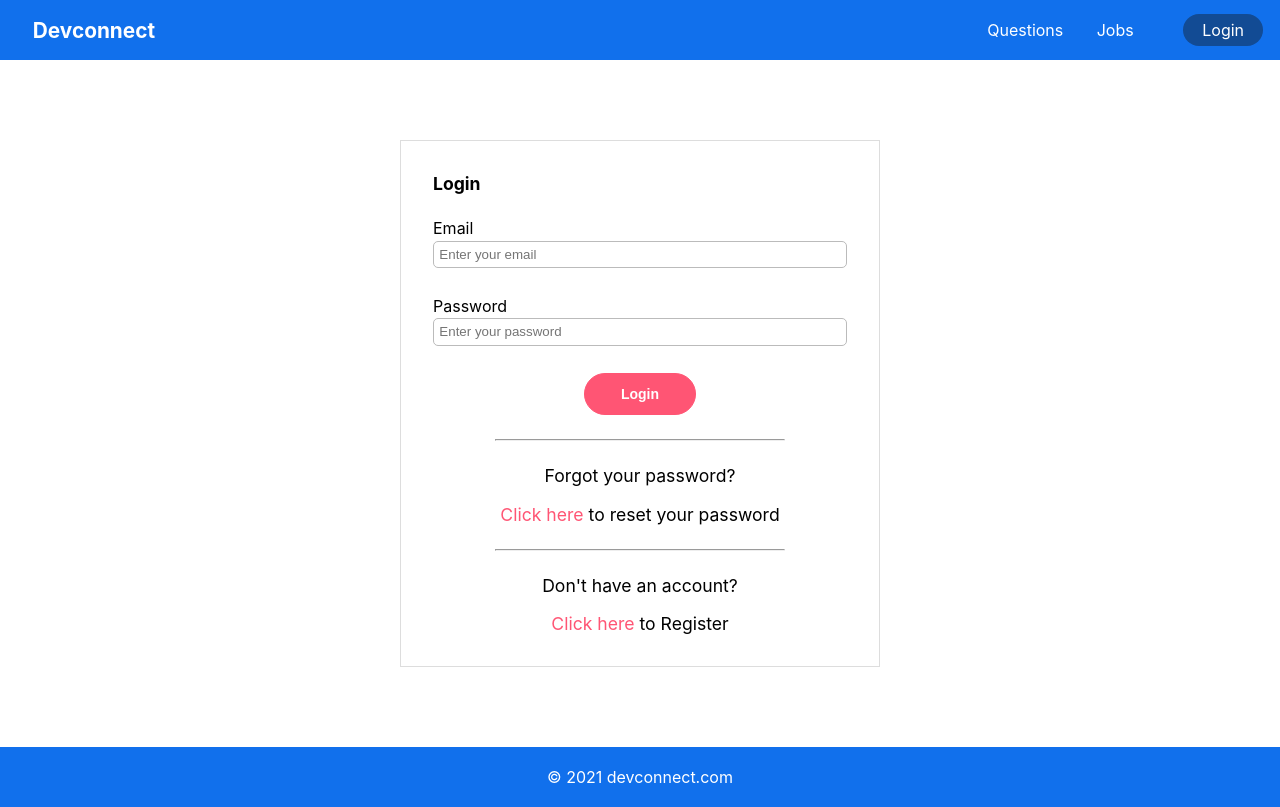
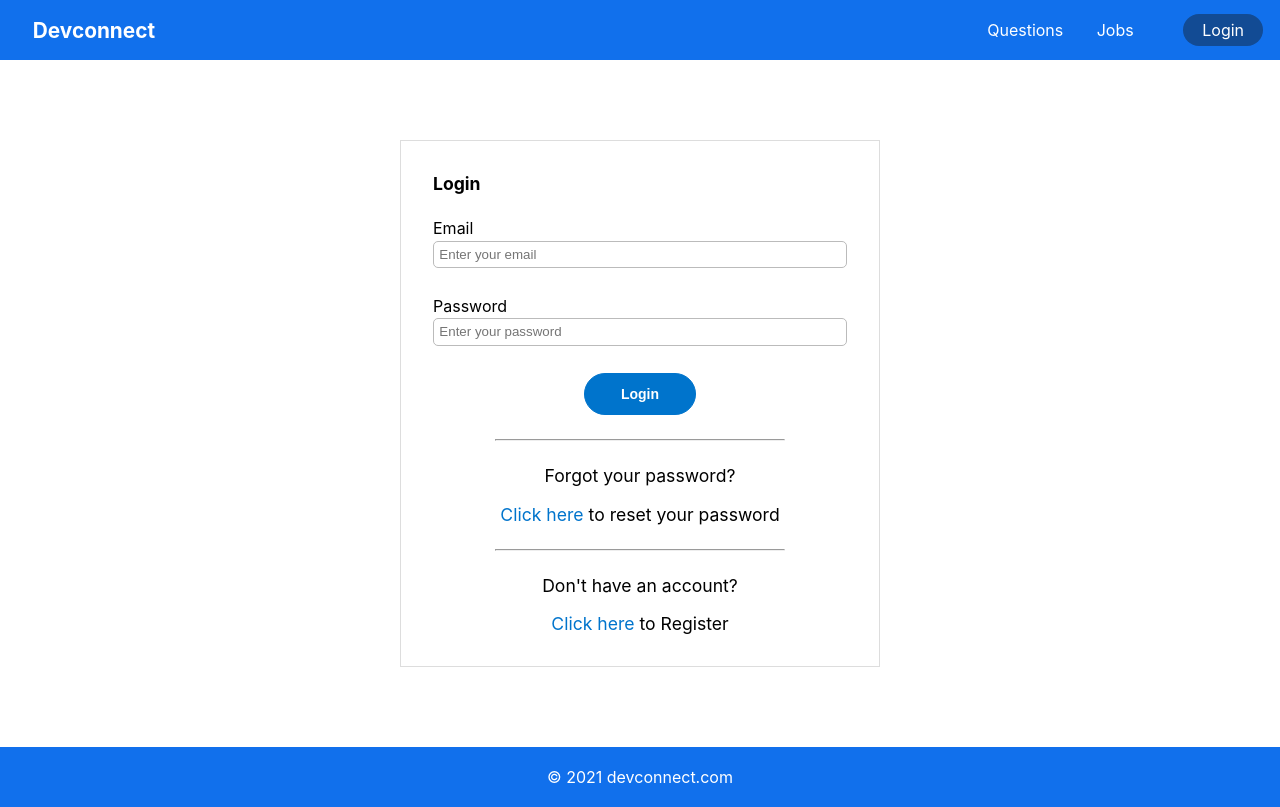
Before and after one commit to ajaykumarchamarthi/devconnect-frontend, a React (Create React App) app: page /login in a window 1280 px wide. Built offline with nearby package versions, Linux system fonts and the light colour scheme.

Commit message:
button color fixed

```diff
--- a/src/components/pages/Login/Login.module.css
+++ b/src/components/pages/Login/Login.module.css
@@ -23,9 +23,9 @@
   border: none;
   display: inline-block;
   padding: 0.75rem 2.25rem;
-  border: 1px solid #ff5574;
+  border: 1px solid #0074cc;
   border-radius: 30px;
-  background-color: #ff5574;
+  background-color: #0074cc;
   color: #ffffff;
   font-weight: 600;
   font-size: 0.875rem;
@@ -56,7 +56,7 @@
 }
 
 .options span {
-  color: #ff5574;
+  color: #0074cc;
   cursor: pointer;
 }
 
--- a/src/components/pages/Reset Password/ResetPassword.module.css
+++ b/src/components/pages/Reset Password/ResetPassword.module.css
@@ -23,9 +23,9 @@
   border: none;
   display: inline-block;
   padding: 0.75rem 2.25rem;
-  border: 1px solid #ff5574;
+  border: 1px solid #0074cc;
   border-radius: 30px;
-  background-color: #ff5574;
+  background-color: #0074cc;
   color: #ffffff;
   font-weight: 600;
   font-size: 0.875rem;
--- a/src/components/pages/Signup/Signup.module.css
+++ b/src/components/pages/Signup/Signup.module.css
@@ -23,9 +23,9 @@
   border: none;
   display: inline-block;
   padding: 0.75rem 2.25rem;
-  border: 1px solid #ff5574;
+  border: 1px solid #0074cc;
   border-radius: 30px;
-  background-color: #ff5574;
+  background-color: #0074cc;
   color: #ffffff;
   font-weight: 600;
   font-size: 0.875rem;
```
